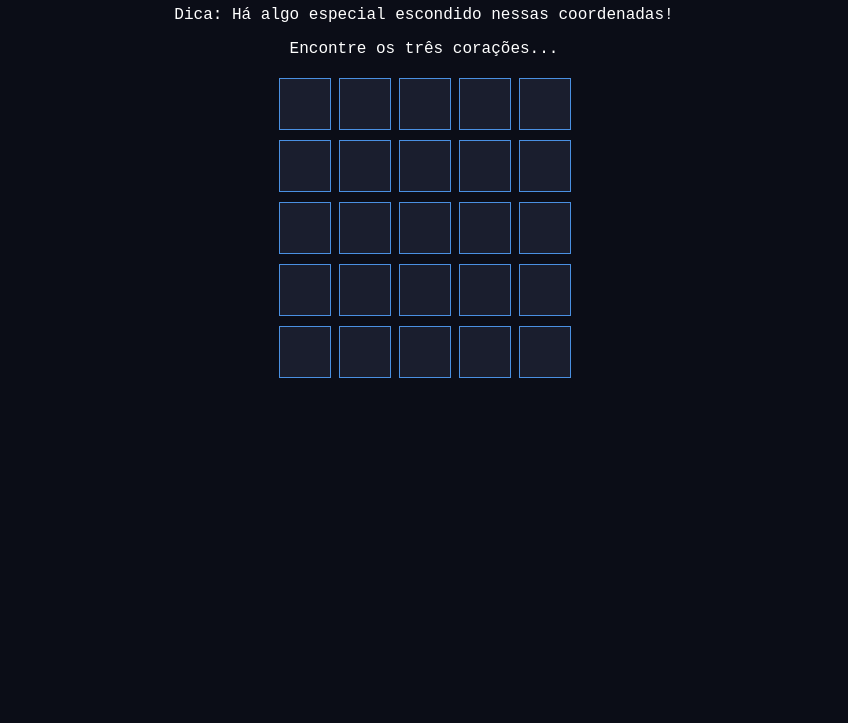
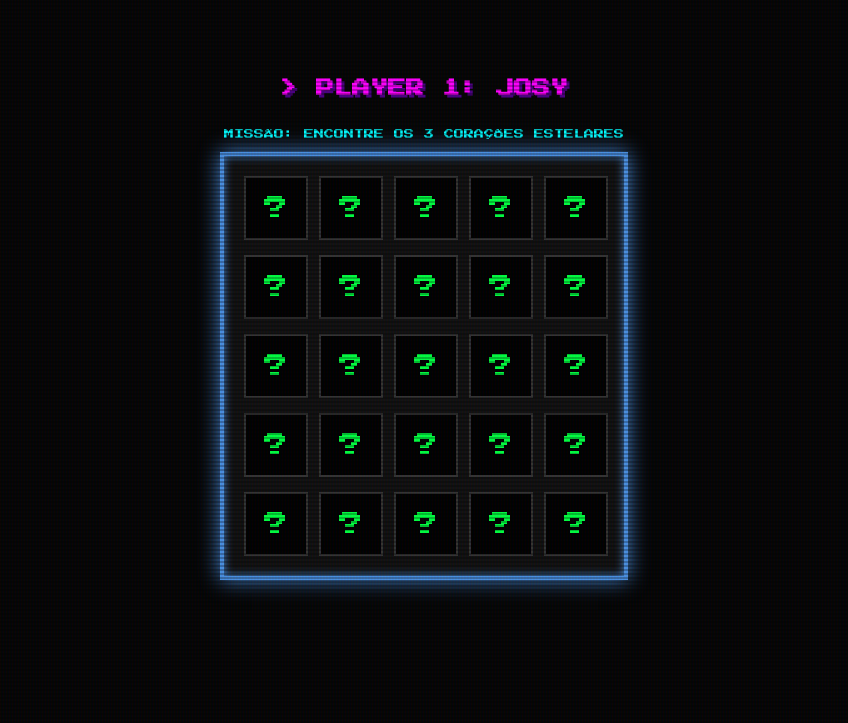
Before and after one commit to ProfPedroIP/josy, a plain HTML site: page index.html in a window 1280 px wide. Shown: the part 77-800 px from the top of the page, without its empty margins (216-1064 px from the left). Drawn offline with Linux system fonts and the light colour scheme.

Commit message:
index.html

```diff
--- a/index.html
+++ b/index.html
@@ -2,50 +2,142 @@
 <html lang="pt-br">
 <head>
     <meta charset="UTF-8">
-    <title>Missão espacial: Encontre os corações</title>
+    <title>Missão Espacial: Josy & Pedro</title>
+    <!-- Importando uma fonte pixelada do Google Fonts -->
+    <link href="https://fonts.googleapis.com/css2?family=Press+Start+2P&display=swap" rel="stylesheet">
     <style>
-        body { background: #0b0d17; color: white; font-family: 'Courier New', Courier, monospace; text-align: center; }
-        .grid { display: grid; grid-template-columns: repeat(5, 50px); gap: 10px; justify-content: center; margin-top: 20px; }
-        .cell { width: 50px; height: 50px; background: #1a1e2e; border: 1px solid #4a90e2; cursor: pointer; display: flex; align-items: center; justify-content: center; font-size: 20px; }
-        .cell.hit { background: #e94b3c; }
-        .cell.miss { background: #333; }
-        #message { margin-top: 30px; display: none; padding: 20px; border: 2px dashed #ff4d6d; border-radius: 10px; }
+        body {
+            background: #050505;
+            color: #00ff41; /* Verde Matrix/Retro */
+            font-family: 'Press Start 2P', cursive;
+            text-align: center;
+            display: flex;
+            flex-direction: column;
+            align-items: center;
+            justify-content: center;
+            min-height: 100vh;
+            margin: 0;
+            overflow-x: hidden;
+        }
+
+        /* Efeito de Scanlines (linhas de TV antiga) */
+        body::before {
+            content: " ";
+            display: block;
+            position: fixed;
+            top: 0; left: 0; bottom: 0; right: 0;
+            background: linear-gradient(rgba(18, 16, 16, 0) 50%, rgba(0, 0, 0, 0.25) 50%),
+                        linear-gradient(90deg, rgba(255, 0, 0, 0.06), rgba(0, 255, 0, 0.02), rgba(0, 0, 255, 0.06));
+            z-index: 10;
+            background-size: 100% 4px, 3px 100%;
+            pointer-events: none;
+        }
+
+        h1 { font-size: 18px; color: #ff00ff; text-shadow: 3px 3px #4b0082; margin-bottom: 20px; }
+        p { font-size: 10px; line-height: 1.5; color: #00ffff; }
+
+        .grid {
+            display: grid;
+            grid-template-columns: repeat(5, 60px);
+            gap: 15px;
+            background: #111;
+            padding: 20px;
+            border: 4px solid #4a90e2;
+            box-shadow: 0 0 20px #4a90e2, inset 0 0 10px #4a90e2;
+            position: relative;
+        }
+
+        .cell {
+            width: 60px;
+            height: 60px;
+            background: #000;
+            border: 2px solid #333;
+            cursor: pointer;
+            display: flex;
+            align-items: center;
+            justify-content: center;
+            font-size: 24px;
+            transition: all 0.2s;
+        }
+
+        .cell:hover { border-color: #ff00ff; box-shadow: 0 0 10px #ff00ff; }
+
+        .cell.hit {
+            background: #220022;
+            border-color: #ff4d6d;
+            animation: blink 0.5s infinite;
+        }
+
+        .cell.miss { background: #111; border-color: #222; color: #444; }
+
+        @keyframes blink {
+            0% { opacity: 1; }
+            50% { opacity: 0.5; }
+            100% { opacity: 1; }
+        }
+
+        #message {
+            margin-top: 30px;
+            display: none;
+            padding: 20px;
+            border: 4px double #ff4d6d;
+            background: rgba(255, 77, 109, 0.1);
+            max-width: 80%;
+            animation: fadeIn 2s;
+        }
+
+        @keyframes fadeIn { from { opacity: 0; } to { opacity: 1; } }
+
+        .signature { color: #ff00ff; margin-top: 15px; font-size: 8px; }
     </style>
 </head>
 <body>
-    <h1>🚀 Missão: Encontre os Corações Estelares</h1>
-    <p>Dica: Há algo especial escondido nessas coordenadas!</p>
-    <p>Encontre os três corações...</p>
+
+    <h1>> PLAYER 1: JOSY</h1>
+    <p>MISSÃO: ENCONTRE OS 3 CORAÇÕES ESTELARES</p>
 
     <div class="grid" id="grid"></div>
 
     <div id="message">
-        <h2>💖 Você conseguiu!</h2>
-        <p>Assim como você encontrou esses corações, dentre 8 bilhões de pessoas, eu tive a sorte de te encontrar...</p>
-        <p><strong>Te amo do tanto de estrelas que tem no céu! Pedro ama Josy! > <</strong></p>
-        <p>Com carinho, Pedro</p>
+        <h2 style="color: #ff4d6d;">LEVEL CLEAR! 🏆</h2>
+        <p style="color: #fff;">Assim como você encontrou esses corações entre as estrelas...</p>
+        <p style="color: #00ffff;">Eu tive a sorte de te encontrar entre 8 bilhões de humanos.</p>
+        <p><strong>TE AMO DO TANTO DE ESTRELAS NO CÉU!</strong></p>
+        <p class="signature">PEDRO AMA JOSY <br> [INSERT COIN TO CONTINUE]</p>
     </div>
 
     <script>
         const grid = document.getElementById('grid');
         const messageDiv = document.getElementById('message');
-        const targets = [4, 12, 22]; // Posições dos "navios"
+
+        // Posições aleatórias para os corações ficarem em lugares diferentes cada vez que abrir
+        const targets = [];
+        while(targets.length < 3){
+            let r = Math.floor(Math.random() * 25);
+            if(targets.indexOf(r) === -1) targets.push(r);
+        }
+
         let found = 0;
 
         for (let i = 0; i < 25; i++) {
             const cell = document.createElement('div');
             cell.classList.add('cell');
+            cell.innerHTML = "?"; // Estilo mistério
+
             cell.onclick = () => {
                 if (targets.includes(i)) {
                     cell.innerText = '❤️';
                     cell.classList.add('hit');
                     found++;
-                    if (found === targets.length) messageDiv.style.display = 'block';
+                    if (found === targets.length) {
+                        messageDiv.style.display = 'block';
+                        window.scrollTo(0, document.body.scrollHeight);
+                    }
                 } else {
-                    cell.innerText = '•';
+                    cell.innerText = 'X';
                     cell.classList.add('miss');
                 }
-                cell.onclick = null; // Impede clicar de novo
+                cell.onclick = null;
             };
             grid.appendChild(cell);
         }
```
